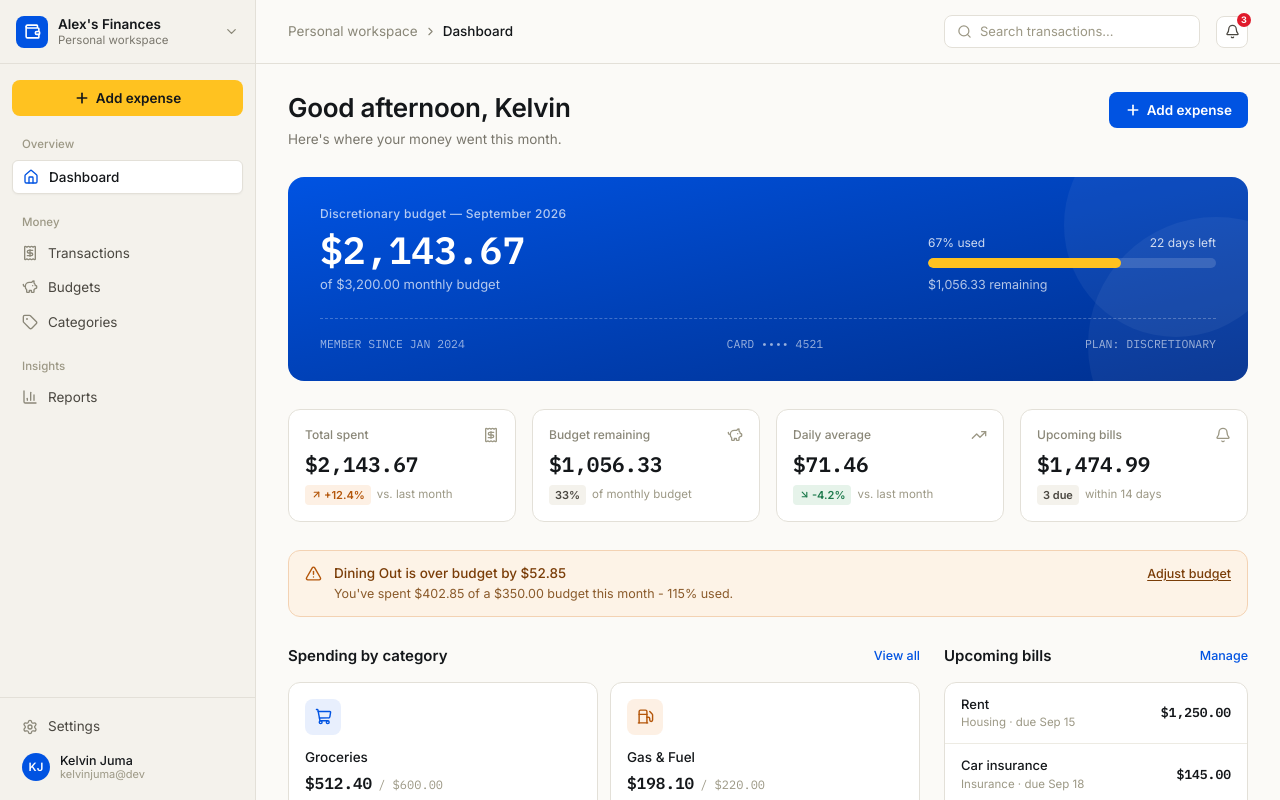
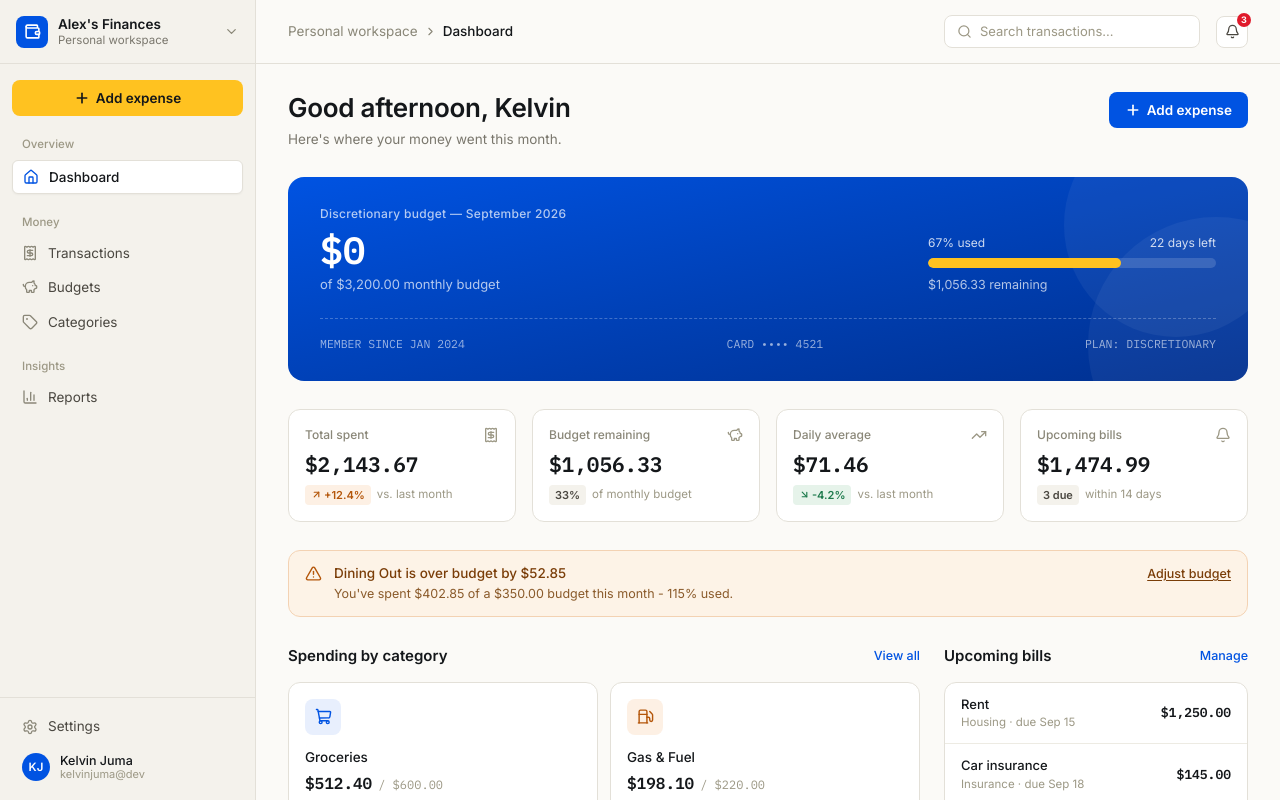
Before and after one commit to talesofcarter/build-100, a React (Vite) app in the folder 03.expense-tracker/: page / in a window 1280 px wide. Built offline with nearby package versions, Linux system fonts and the light colour scheme.

Commit message:
add total expenses calculation and update MembershipCardHero to display totals - pending string conversion to numbers

```diff
--- a/03.expense-tracker/src/App.tsx
+++ b/03.expense-tracker/src/App.tsx
@@ -68,6 +68,10 @@ function App(): React.JSX.Element {
     }
   };
 
+  const calculateTotalExpenses = (): number => {
+    return expenses.reduce((acc, total) => acc + total.amount, 0);
+  };
+
   useEffect(() => {
     console.log(expenses);
   }, [expenses]);
@@ -88,7 +92,7 @@ function App(): React.JSX.Element {
         )}
         <main className="px-5 md:px-8 py-7 space-y-7 max-w-295 w-full">
           <PageHeading onOpen={setOpenModal} />
-          <MembershipCardHero />
+          <MembershipCardHero totals={calculateTotalExpenses} />
           <StatcardSection />
           <AlertBanner />
           <CategorySection />
--- a/03.expense-tracker/src/components/AddExpenseModal.tsx
+++ b/03.expense-tracker/src/components/AddExpenseModal.tsx
@@ -92,11 +92,11 @@ const AddExpenseModal = ({
                   $
                 </span>
                 <input
+                  type="number"
+                  inputMode="decimal"
+                  step="0.01"
                   value={amount}
-                  onChange={(e) =>
-                    onFormChange("amount", Number(e.target.value))
-                  }
-                  required
+                  onChange={(e) => onFormChange("amount", e.target.value)}
                   className="flex-1 bg-transparent text-[22px] font-mono font-semibold outline-none min-w-0"
                 />
                 <span className="text-[12px] font-mono text-[#9C9885]">
@@ -113,7 +113,6 @@ const AddExpenseModal = ({
               <input
                 value={merchant}
                 onChange={(e) => onFormChange("merchant", e.target.value)}
-                required
                 placeholder="Where did you spend?"
                 className="w-full rounded-xl border border-[#E3E0D8] bg-[#FBFAF7] px-3.5 py-2.5 text-[13.5px] font-medium outline-none focus:border-[#0053E2] focus:ring-1 focus:ring-[#0053E2] placeholder:text-[#9C9885] placeholder:font-normal"
               />
@@ -131,7 +130,6 @@ const AddExpenseModal = ({
                     value={date}
                     type="date"
                     onChange={(e) => onFormChange("date", e.target.value)}
-                    required
                     className="flex-1 bg-transparent text-[13px] font-medium outline-none min-w-0"
                   />
                 </div>
--- a/03.expense-tracker/src/components/MembershipCardHero.tsx
+++ b/03.expense-tracker/src/components/MembershipCardHero.tsx
@@ -1,6 +1,13 @@
 import React from "react";
 
-const MembershipCardHero = (): React.JSX.Element => {
+interface MembershipCardProps {
+  totals: () => number;
+}
+
+const MembershipCardHero = ({
+  totals,
+}: MembershipCardProps): React.JSX.Element => {
+  const expenseTotals = totals();
   return (
     <div className="relative overflow-hidden rounded-2xl bg-linear-to-br from-[#0053E2] to-[#00308F] px-6 md:px-8 py-7 text-white">
       <div className="absolute -right-10 -top-16 h-56 w-56 rounded-full bg-white/5" />
@@ -12,7 +19,7 @@ const MembershipCardHero = (): React.JSX.Element => {
             Discretionary budget &mdash; September 2026
           </p>
           <p className="mt-2 text-[38px] font-mono font-semibold leading-none">
-            $2,143.67
+            ${expenseTotals}
           </p>
           <p className="mt-1.5 text-[13px] text-white/70">
             of $3,200.00 monthly budget
```
